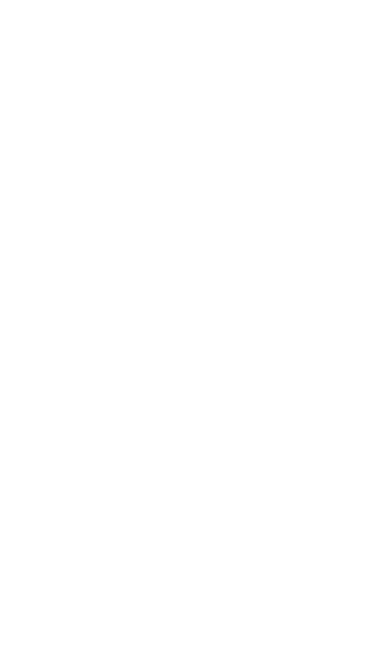
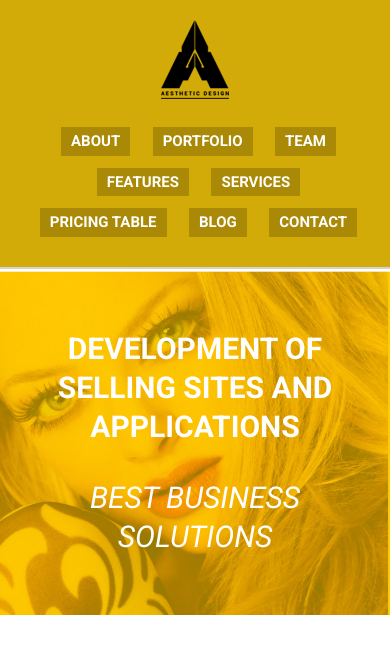
Before and after one commit to AzamatZhamankulov/project_aesthetic_design, a plain HTML site: page index.html in a window 390 px wide. Drawn offline with Linux system fonts and the light colour scheme.

Commit message:
added header and promo section with media screens

```diff
--- /dev/null
+++ b/css/media.css
@@ -0,0 +1,42 @@
+@media screen and (max-width: 1100px) {
+  .promo_section_wrapper {
+    padding-top: 20%;
+    padding-bottom: 20%;
+  }
+}
+
+@media screen and (max-width: 980px) {
+  .header_wrapper {
+    display: block;
+  }
+
+  .header {
+    text-align: center;
+  }
+
+  .logo {
+    display: inline-block;
+    margin-bottom: 20px;
+  }
+
+  .nav_item_links {
+    display: inline-block;
+    margin-bottom: 10px;
+    font-size: 15px;
+    padding: 5px 10px 4px;
+    background: rgba(0, 0, 0, 0.2);
+  }
+
+  .promo_section_wrapper {
+    padding-top: 15%;
+    padding-bottom: 15%;
+    font-size: 36px;
+  }
+
+}
+
+@media screen and (max-width: 680px) {
+  .promo_section_wrapper {
+    font-size: 30px;
+  }
+}
--- a/css/style.css
+++ b/css/style.css
@@ -5,9 +5,9 @@
 }
 
 body {
-  font-family: system-ui, -apple-system, BlinkMacSystemFont, "Segoe UI", Arial, Helvetica, sans-serif;
-  color: #2d2d2d;
-  font-size: 16px;
+  font-family: system-ui, -apple-system, BlinkMacSystemFont, "Segoe UI", "Roboto", sans-serif;
+  color: #000;
+  font-size: 21px;
   background: #fff;
   -webkit-font-smoothing: antialiased;
   -moz-osx-font-smoothing: grayscale;
@@ -24,3 +24,65 @@ body {
   margin-inline: auto;
   padding-inline: 15px;
 }
+
+.header {
+  background: #d3ab08;
+  border-bottom: 2px solid #d3d3d3;
+  margin-bottom: 2px;
+  padding: 20px 0 20px;
+}
+
+.header_wrapper {
+  display: flex;
+  flex-wrap: wrap;
+  justify-content: space-between;
+  align-items: center;
+}
+
+.nav_list {
+  list-style: none;
+  margin: 0 10px 0 0;
+  padding: 0;
+}
+
+.nav_item {
+  display: inline-block;
+}
+
+.nav_item_links {
+  font-family: "Roboto", sans-serif;
+  font-size: 17px;
+  font-weight: 700;
+  text-transform: uppercase;
+  color: #fff;
+  text-decoration: none;
+  margin-left: 17px;
+}
+
+.promo_section {
+  background: #ffcc01 url(/images/header_img.jpg) 100% 0 no-repeat;
+  background-size: auto 100%;
+  color: #fefefe;
+  text-align: center;
+  text-transform: uppercase;
+  /* padding: 200px 0; */
+  margin-bottom: 60px;
+}
+
+.promo_section_wrapper {
+  padding-top: 225px;
+  padding-bottom: 225px;
+  font-size: 40px;
+}
+
+.promo_title {
+  font-family: "Roboto", sans-serif;
+  font-size: 1em;
+  margin: 0 0 32px;
+}
+
+.promo_descr {
+  font-family: "Roboto", sans-serif;
+  font-style: italic;
+  margin: 0;
+}
--- a/index.html
+++ b/index.html
@@ -4,8 +4,59 @@
     <meta charset="UTF-8" />
     <meta name="viewport" content="width=device-width, initial-scale=1.0" />
     <title>Adaptive lesson 13</title>
+    <link rel="preconnect" href="https://fonts.googleapis.com" />
+    <link rel="preconnect" href="https://fonts.gstatic.com" crossorigin />
+    <link
+      href="https://fonts.googleapis.com/css2?family=Roboto:ital,wght@0,100..900;1,100..900&display=swap"
+      rel="stylesheet"
+    />
     <link rel="stylesheet" href="css/normalize.css" />
     <link rel="stylesheet" href="css/style.css" />
+    <link rel="stylesheet" href="css/media.css" />
   </head>
-  <body></body>
+  <body>
+    <header class="header">
+      <div class="container header_wrapper">
+        <a href="#" class="logo">
+          <img src="/images/logo.png" alt="Aesthetic Design" />
+        </a>
+        <nav class="main_nav">
+          <ul class="nav_list">
+            <li class="nav_item">
+              <a href="#" class="nav_item_links">About</a>
+            </li>
+            <li class="nav_item">
+              <a href="#" class="nav_item_links">Portfolio</a>
+            </li>
+            <li class="nav_item">
+              <a href="#" class="nav_item_links">Team</a>
+            </li>
+            <li class="nav_item">
+              <a href="#" class="nav_item_links">Features</a>
+            </li>
+            <li class="nav_item">
+              <a href="#" class="nav_item_links">Services</a>
+            </li>
+            <li class="nav_item">
+              <a href="#" class="nav_item_links">Pricing Table</a>
+            </li>
+            <li class="nav_item">
+              <a href="#" class="nav_item_links">Blog</a>
+            </li>
+            <li class="nav_item">
+              <a href="#" class="nav_item_links">Contact</a>
+            </li>
+          </ul>
+        </nav>
+      </div>
+    </header>
+    <section class="promo_section">
+      <div class="container promo_section_wrapper">
+        <h1 class="promo_title">
+          Development of selling sites and applications
+        </h1>
+        <p class="promo_descr">Best business solutions</p>
+      </div>
+    </section>
+  </body>
 </html>
```
Also changed, not shown: css/media_screen.css (deleted), images/header_img.jpg (added), images/icon_paper_flugzeug_white.png (added), images/icon_paper_flugzeug_yellow.png (added), images/logo.png (added), images/spread_social_icons.png (added).
